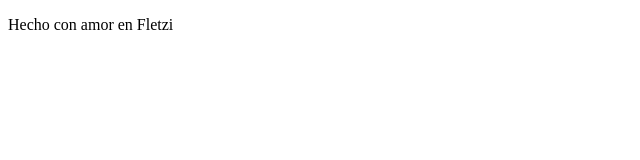
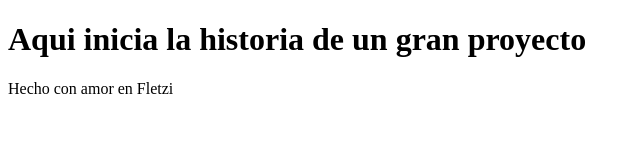
Before and after one commit to leonardcad02/Caudales, a plain HTML site: page index.html in a window 1280 px wide. Shown: the whole page, without its empty margins (0-640 px from the left). Drawn offline with Linux system fonts and the light colour scheme.

Commit message:
Cambio del titulo visible para probar undeploy

```diff
--- a/index.html
+++ b/index.html
@@ -9,7 +9,7 @@
 </head>
 <body>
     <header>
-
+        <h1>Aqui inicia la historia de un gran proyecto</h1>
     </header>
     <footer>
         <p>Hecho con amor en Fletzi</p>
```
